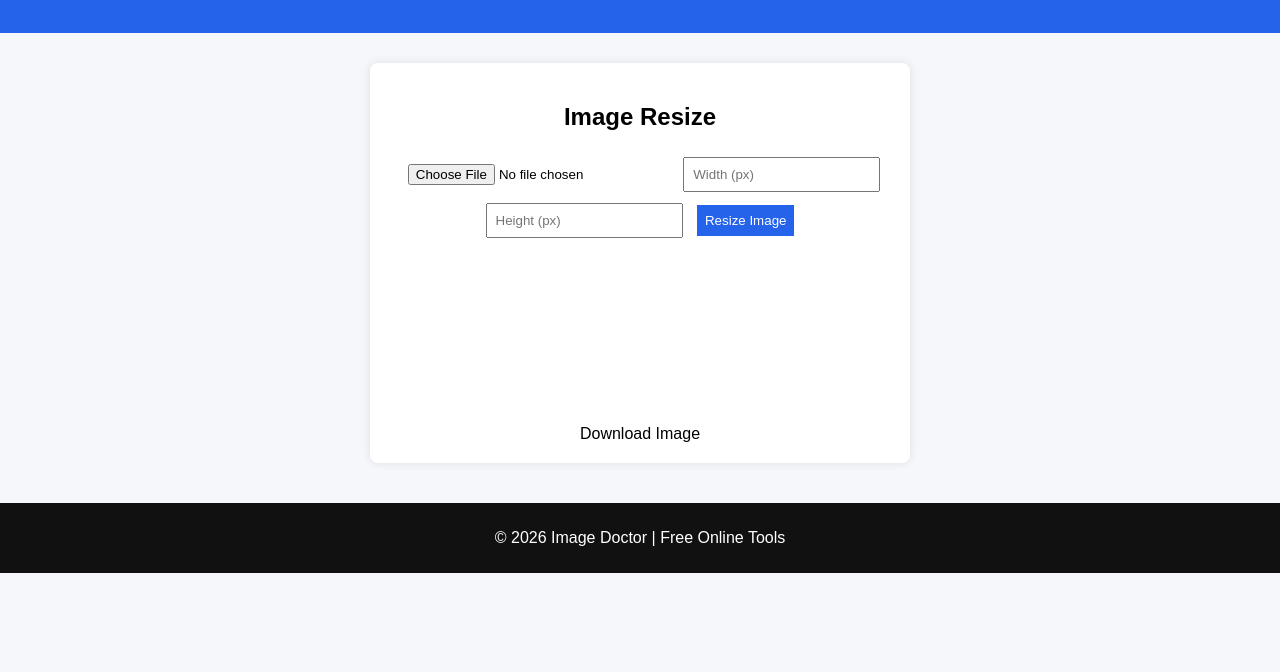
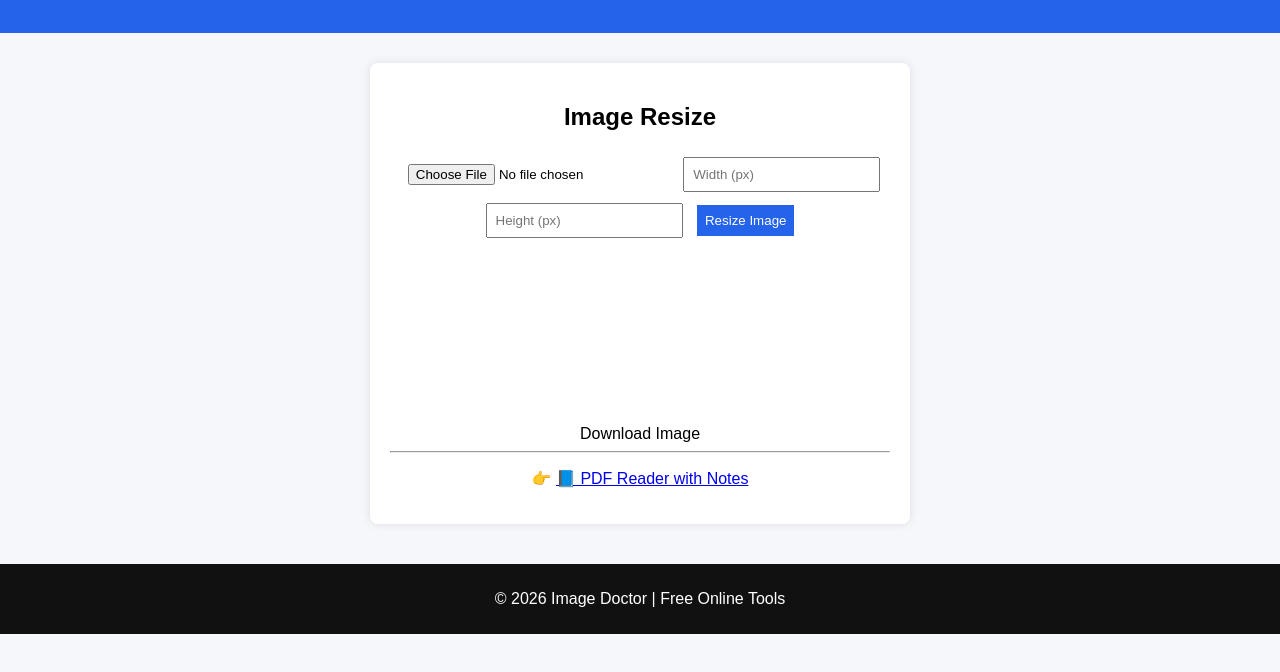
Before and after one commit to rakibalhasan5156-source/image-doctor, a plain HTML site: page index.html in a window 1280 px wide. Shown: the part 122-794 px from the top of the page. Drawn offline with Linux system fonts and the light colour scheme.

Commit message:
Add link to PDF Reader with Notes
Added a new link to the PDF Reader with Notes section.

```diff
--- a/index.html
+++ b/index.html
@@ -23,6 +23,12 @@
   <canvas id="canvas"></canvas>
   <br>
   <a id="download" download="image-doctor.png">Download Image</a>
+
+  <!-- 🔽 এখানেই নতুন link add করা হয়েছে -->
+  <hr>
+  <p>
+    👉 <a href="pdf-note.html">📘 PDF Reader with Notes</a>
+  </p>
 </section>
 
 <footer>
```
